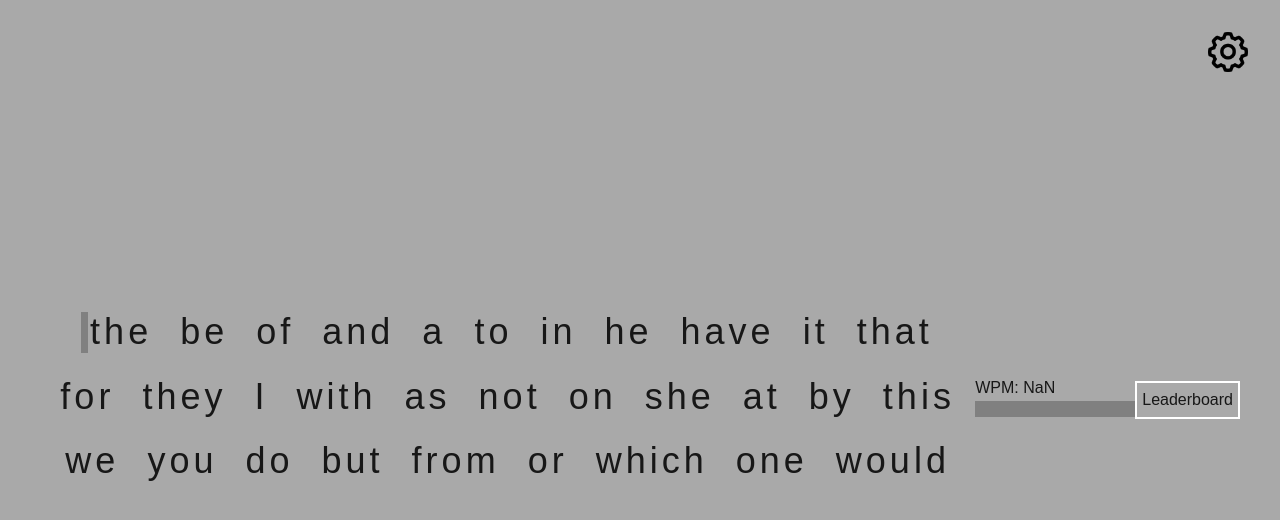
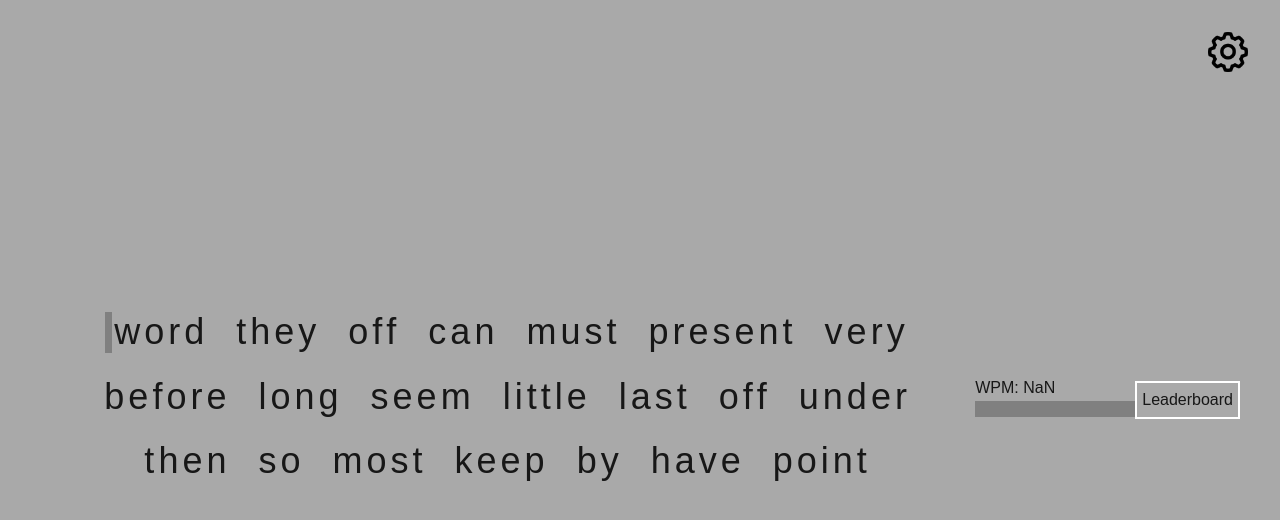
Before and after one commit to AnoyingWaffle66/typing_game, a Next.js app in the folder typing_thing/: page / in a window 1280 px wide. Shown: the top 520 px of the page. Built offline with nearby package versions, Linux system fonts and the light colour scheme.

Commit message:
rng now works

```diff
--- a/typing_thing/app/page.tsx
+++ b/typing_thing/app/page.tsx
@@ -57,7 +57,11 @@ export default function Home() {
     </div>
     <div>
       <div className="h-screen flex items-center justify-center mr-10 ml-10">
-        <Words words={wordList}/>
+        { wordList.length > 0 ? (
+          <Words words={wordList}/>
+        ) : (
+          <p>Loading...</p>
+        )}
         <Countdown/>
         <LeaderboardButton/>
         </div>
--- a/typing_thing/components/Words.tsx
+++ b/typing_thing/components/Words.tsx
@@ -29,11 +29,21 @@ export default function Words({words}: {words: string[]}) {
   const [typedKey, setTypedKey] = useState<string>('');
   const [testStarted, setTestStarted] = useState<boolean>(false);
   const [spacebarCount, setSpacebarCount] = useState<number>(0);
+  const [subWordList, setSubWordList] = useState<string[]>([])
+
+  if (subWordList.length == 0) {
+    for (let i = 0; i < 50; i++) {
+      const random = Math.floor(Math.random() * words.length)
+      subWordList.push(words[random])
+    }
+  }
+
+  console.log(subWordList.length)
 
   const handleKeyPress = (keyPress: string | null) => {
-    const currentWord = words[currentIndex]
+    const currentWord = subWordList[currentIndex]
 
-    if (currentIndex === words.length - 1 && typedKey.length === currentWord.length) {
+    if (currentIndex === subWordList.length - 1 && typedKey.length === currentWord.length) {
       console.log("Test complete")
       setTestStarted(false)
       return
@@ -46,7 +56,7 @@ export default function Words({words}: {words: string[]}) {
     if (keyPress === "Backspace") {
       setTypedKey((prev) => prev.substring(0, prev.length-1))
     } else if (keyPress === " ") {
-      if (currentIndex < words.length - 1) {
+      if (currentIndex < subWordList.length - 1) {
         setTypedWords(prev => [...prev, typedKey])
         setIndex((prev) => prev + 1)
       }
@@ -69,13 +79,14 @@ export default function Words({words}: {words: string[]}) {
     <div style={{height: 200}} className="flex flex-wrap items-center justify-center overflow-clip">
       <KeyInput onPress={handleKeyPress} testStarted={testStarted}/>
       {
-        words.map((word, wordIndex) => {
+        subWordList.map((word, wordIndex) => {
           const current = wordIndex < currentIndex ? typedWords[wordIndex]
             : wordIndex === currentIndex ? typedKey : "";
+
           return (
             <div key={wordIndex} className="flex">
               <Letter letters={word} current={current} cursorPos={wordIndex === currentIndex ? typedKey.length : undefined} />
-                {wordIndex < words.length - 1 && (
+              { wordIndex < subWordList.length - 1 && (
                 <span className='px-0.5 whitespace-pre'></span>
               )}
               </div>
```
Lines whose indentation alone changed are shown as unchanged.
